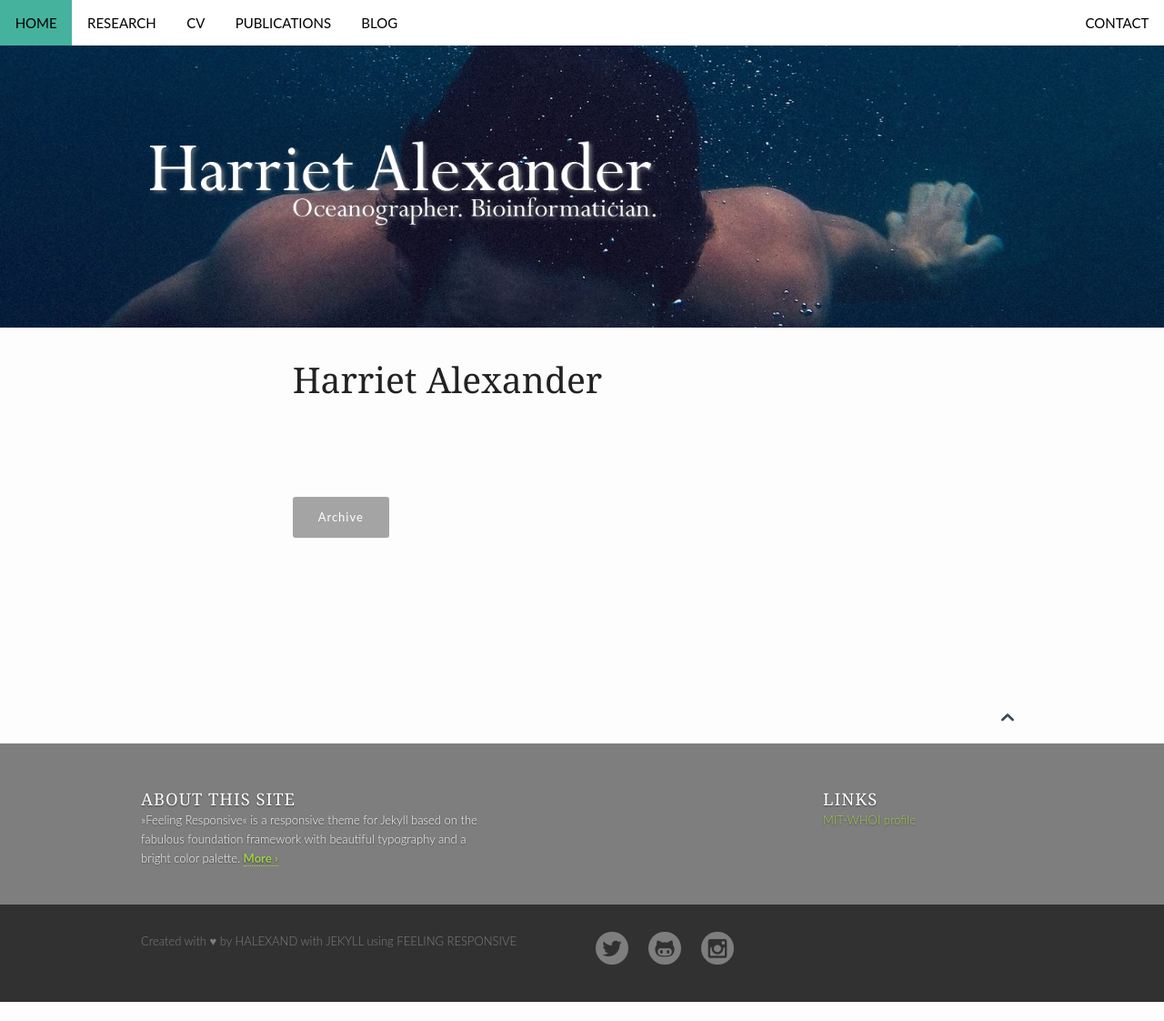
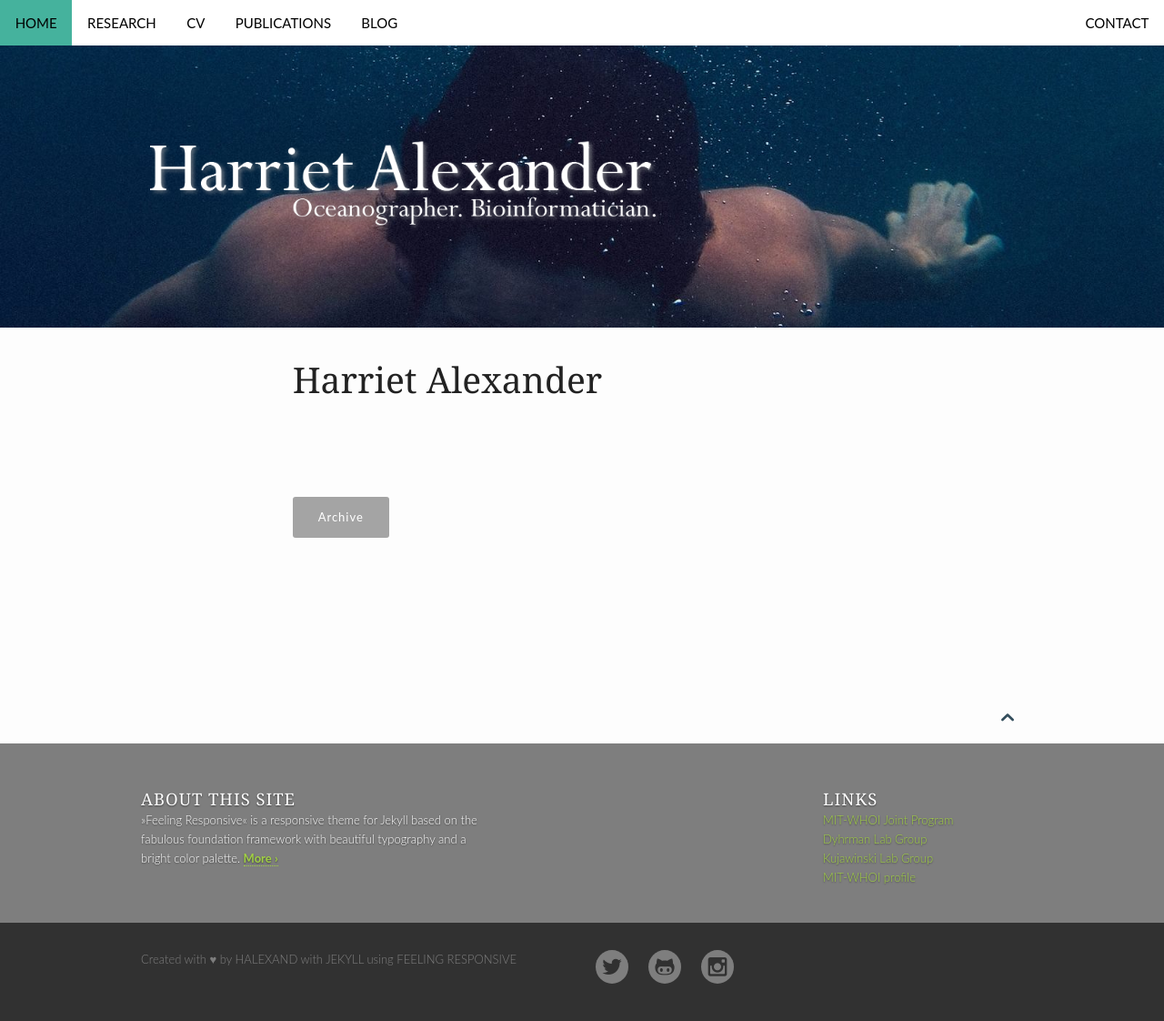
Before and after one commit to halexand/halexand.github.io, a Jekyll site: the page built from index.md, in a window 1280 px wide. Shown: the whole page at 91% size. Built offline with Jekyll 4.4.1, drawn with Linux system fonts in a browser that asks for light colours; before the commit the page ends 1101 px from its top, so only the background shows below that.

Commit message:
Update network.yml

```diff
--- a/_data/network.yml
+++ b/_data/network.yml
@@ -1,20 +1,25 @@
 - menu_name: "Links"
+
+- name: "MIT-WHOI Joint Program"
+  url: "https://mit.whoi.edu/"
+  class: "network-entypo"
+  title: "MIT-WHOI Joint Program"
+
+- name: "Dyhrman Lab Group"
+  url: "http://www.ldeo.columbia.edu/res/fac/micro_ocean/Home.html"
+  class: "services-newsletter"
+  title: "Dyhrman Lab Group"
+
+- name: "Kujawinski Lab Group"
+  url: "http://www.whoi.edu/hpb/Site.do?id=562"
+  class: "rss-link"
+  title: "Kujawinski Lab Group"
 
 - name: "MIT-WHOI profile"
   url: "https://mit.whoi.edu/page.do?pid=34234&id=halexander"
   class: "network-entypo"
   title: "MIT-WHOI profile"
 
-# - name: "Built on Foundation"
-#   url: "http://foundation.zurb.com/"
-#   class: "services-newsletter"
-#   title: "Built on Foundation"
-
-# - name: "Images by Unsplash"
-#   url: "http://unsplash.com/"
-#   class: "rss-link"
-#   title: "Images by Unsplash"
-
 # - name: "Using Backstretch by Scott Robbin"
 #   url: "http://srobbin.com/jquery-plugins/backstretch/"
 #   class: "sitemap-link"
```
